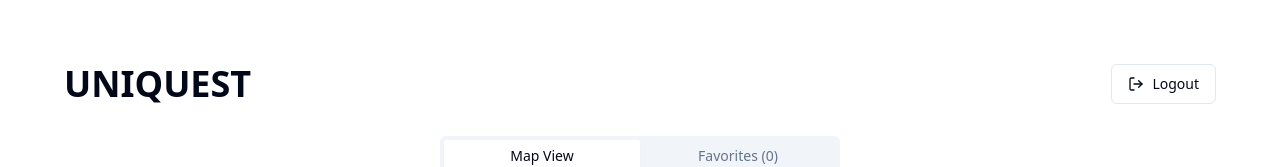
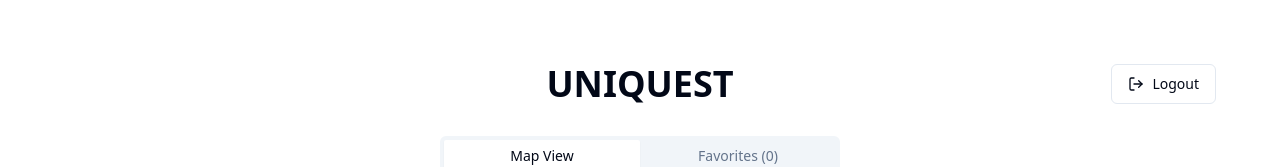
Before and after one commit to pushpakanala/map-magic-usa, a React (Vite) app: page / in a window 1280 px wide. Shown: the top 167 px of the page. Built offline with nearby package versions, Linux system fonts and the light colour scheme; no server answers; sample sign-in values are in the browser's storage.

Commit message:
made some styles for index page

```diff
--- a/src/pages/Index.tsx
+++ b/src/pages/Index.tsx
@@ -38,8 +38,9 @@ const Index = () => {
   return (
     <div className="min-h-screen bg-background p-8">
       <div className="max-w-7xl mx-auto">
-        <div className="flex justify-between items-center mb-8">
-          <h1 className="text-4xl font-bold">
+      <div className="flex justify-between items-center mb-8 relative">
+  <div className="flex-1"></div> {/* Empty div to balance spacing */}
+  <h1 className="text-4xl font-bold absolute left-1/2 transform -translate-x-1/2">
     UNIQUEST
   </h1>
   <Button
@@ -51,6 +52,7 @@ const Index = () => {
     Logout
   </Button>
 </div>
+
 
         <Tabs defaultValue="map" className="mb-8">
           <TabsList className="grid w-full grid-cols-2 max-w-[400px] mx-auto">
```
Lines whose indentation alone changed are shown as unchanged.
